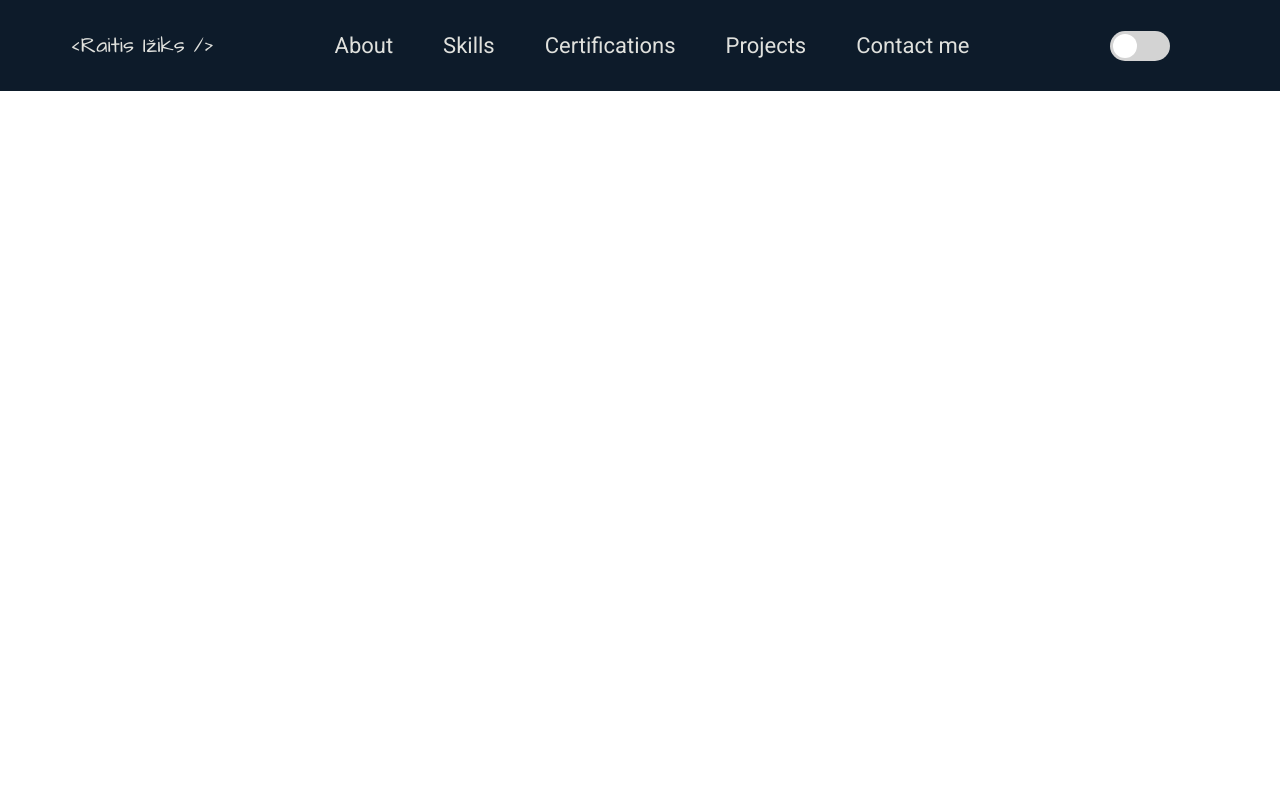
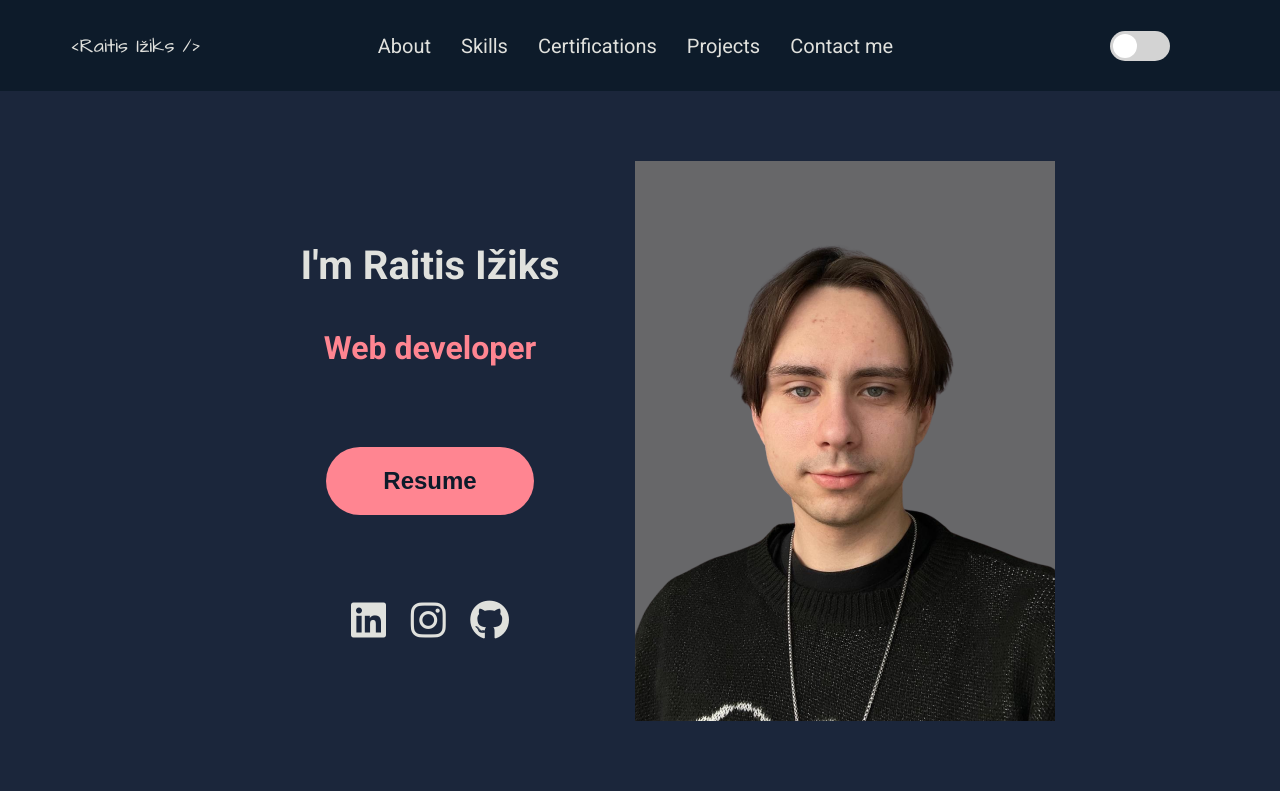
Before and after one commit to Raitis128/Porfolio, a React (Vite) app: page / in a window 1280 px wide. Built offline with nearby package versions, Linux system fonts and the light colour scheme.

Commit message:
Fix navigation styling, add jsx code and styles for header component

```diff
--- a/src/App.jsx
+++ b/src/App.jsx
@@ -1,9 +1,11 @@
 import Navigation from "./components/navigation/navigation.component";
+import Header from "./components/header/header.component";
 
 function App() {
   return (
     <>
       <Navigation />
+      <Header />
     </>
   );
 }
--- a/src/components/header/header.component.jsx
+++ b/src/components/header/header.component.jsx
@@ -0,0 +1,48 @@
+import { HeaderComponent, Icons, Container, ButtonContainer } from "./header.styles";
+import DesktopImage from "../../assets/img/Raitis-desktop.png";
+import PhoneImage from "../../assets/img/Raitis-phone.png";
+import TabletImage from "../../assets/img/Raitis-tablet.png";
+
+const Header = () => {
+  return (
+    <HeaderComponent id="header">
+      <Container>
+        <h1>I&apos;m Raitis Ižiks</h1>
+        <h2 id="careers">Web developer</h2>
+        <img
+          src={PhoneImage}
+          alt="Photo of person who made portfolio"
+          id="img3"
+        />
+        <ButtonContainer>
+          <form action="resume.pdf" method="get">
+            <button type="button">Resume</button>
+          </form>
+          <Icons>
+            <a href="https://www.linkedin.com/in/raitis128/" target="_blank">
+              <i className="fa-brands fa-linkedin fa-4x linkedin"></i>
+            </a>
+            <a href="https://www.instagram.com/raitis128/" target="_blank">
+              <i className="fa-brands fa-instagram fa-4x instagram"></i>
+            </a>
+            <a href="https://github.com/Raitis128" target="_blank">
+              <i className="fa-brands fa-github fa-4x github"></i>
+            </a>
+          </Icons>
+        </ButtonContainer>
+      </Container>
+      <img
+        src={DesktopImage}
+        alt="Photo of person who made portfolio"
+        id="img1"
+      />
+      <img
+        src={TabletImage}
+        alt="Photo of person who made portfolio"
+        id="img2"
+      />
+    </HeaderComponent>
+  );
+};
+
+export default Header;
--- /dev/null
+++ b/src/components/header/header.styles.jsx
@@ -0,0 +1,155 @@
+import styled from "styled-components";
+
+export const HeaderComponent = styled.header`
+  height: 70rem;
+  background-color: var(--background-dark-secondary);
+  color: var(--text-color-dark-primary);
+  display: flex;
+  justify-content: center;
+  align-items: center;
+
+  #img2,
+  #img3 {
+    display: none;
+  }
+
+  @media only screen and (max-width: 1024px) {
+    height: 40rem;
+
+    #img1 {
+      display: none;
+    }
+
+    #img2 {
+      display: block;
+    }
+
+    img {
+      width: 30rem;
+      height: 33rem;
+    }
+  }
+
+  @media only screen and (max-width: 760px) {
+    height: 40.6rem;
+    align-items: normal;
+
+    #img2 {
+      display: none;
+    }
+
+    #img3 {
+      display: block;
+    }
+
+    img {
+      width: 16.5rem;
+      height: 18rem;
+      margin-left: 0;
+    }
+  }
+`;
+
+export const Container = styled.section`
+  min-width: 41rem;
+  display: flex;
+  flex-direction: column;
+  align-items: center;
+
+  h2 {
+    margin-bottom: 8rem;
+    color: var(--text-color-dark-secondary);
+  }
+
+  button {
+    cursor: pointer;
+    padding: 2rem 5.7rem;
+    font-size: 2.4rem;
+    border-radius: 5rem;
+    background-color: var(--text-color-dark-secondary);
+    color: var(--background-dark-primary);
+    font-weight: bold;
+    margin-bottom: 8.5rem;
+    border: 0;
+  }
+
+  button:hover {
+    -webkit-box-shadow: 0px 0px 31px 2px rgba(0, 0, 0, 1);
+    -moz-box-shadow: 0px 0px 31px 2px rgba(0, 0, 0, 1);
+    box-shadow: 0px 0px 31px 2px rgba(0, 0, 0, 1);
+  }
+
+  @media only screen and (max-width: 1024px) {
+    img {
+      margin-left: 0;
+    }
+
+    h1 {
+      font-size: 3.2rem;
+      margin-bottom: 2rem;
+    }
+
+    h2 {
+      font-size: 2.8rem;
+      margin-bottom: 3.8rem;
+    }
+
+    button {
+      font-size: 2rem;
+      padding: 1.7rem 3.3rem;
+      margin-bottom: 5rem;
+    }
+
+    .fa-4x {
+      font-size: 3.5rem;
+    }
+
+    @media only screen and (max-width: 760px) {
+      min-width: auto;
+
+      h1 {
+        font-size: 2.4rem;
+        padding: 2.5rem 0 1rem;
+        margin: 0;
+      }
+
+      button {
+        margin: 0;
+        padding: 0.9rem 1.9rem;
+        font-size: 1.6rem;
+      }
+
+      h2 {
+        font-size: 2rem;
+        margin-bottom: 2.5rem;
+      }
+    }
+  }
+`;
+
+export const Icons = styled.section`
+  width: 100%;
+  display: flex;
+  justify-content: space-evenly;
+
+  @media only screen and (max-width: 760px) {
+    a {
+      margin-right: 3rem;
+    }
+
+    a:last-of-type {
+      margin-right: 0;
+    }
+  }
+`;
+
+export const ButtonContainer = styled.section`
+  @media only screen and (max-width: 760px) {
+    display: flex;
+    padding-top: 3.7rem;
+
+    form {
+      margin-right: 3rem;
+    }
+  }
+`;
--- a/src/components/navigation/navigation.styles.jsx
+++ b/src/components/navigation/navigation.styles.jsx
@@ -25,11 +25,15 @@ export const Nav = styled.nav`
     margin-left: 7rem;
 
     @media only screen and (max-width: 1440px) {
-      font-size: 2.2rem;
+      font-size: 2rem;
     }
 
     @media only screen and (max-width: 1024px) {
       font-size: 2.4rem;
+    }
+
+    @media only screen and (max-width: 760px) {
+      margin-left: 3rem;
     }
   }
 `;
@@ -44,7 +48,8 @@ export const LinksContainer = styled.ul`
     font-size: 3.2rem;
 
     @media only screen and (max-width: 1440px) {
-      font-size: 2.2rem;
+      font-size: 2rem;
+      padding-left: 3rem;
     }
   }
 
--- a/src/components/toggle-burger/toggle-burger.styles.jsx
+++ b/src/components/toggle-burger/toggle-burger.styles.jsx
@@ -23,6 +23,10 @@ export const BurgerButton = styled.button`
     @media only screen and (max-width: 1024px) {
       display: inline;
     }
+  }
+
+  @media only screen and (max-width: 760px) {
+    margin-right: 3rem;
   }
 `;
 
```
Also changed, not shown: prev_files/index.html (+1 -37 lines), prev_files/styles.css (+0 -169 lines), src/components/header/header.styles.css (deleted).
